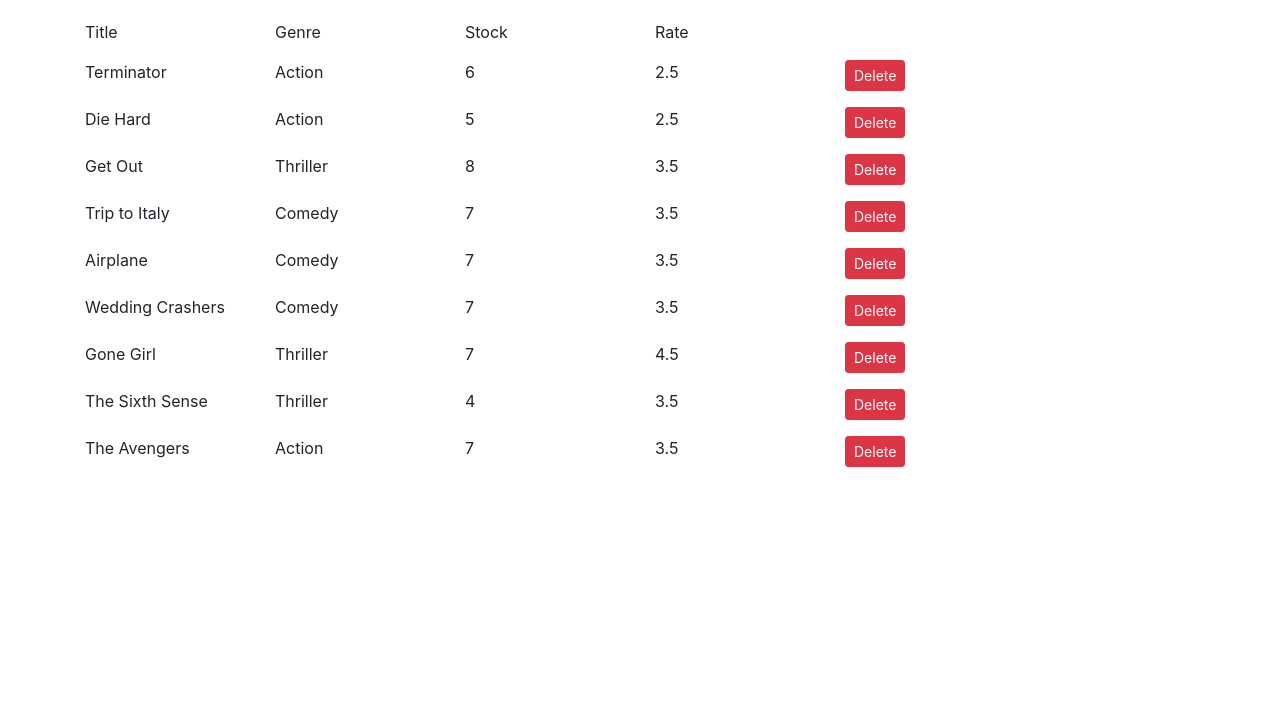
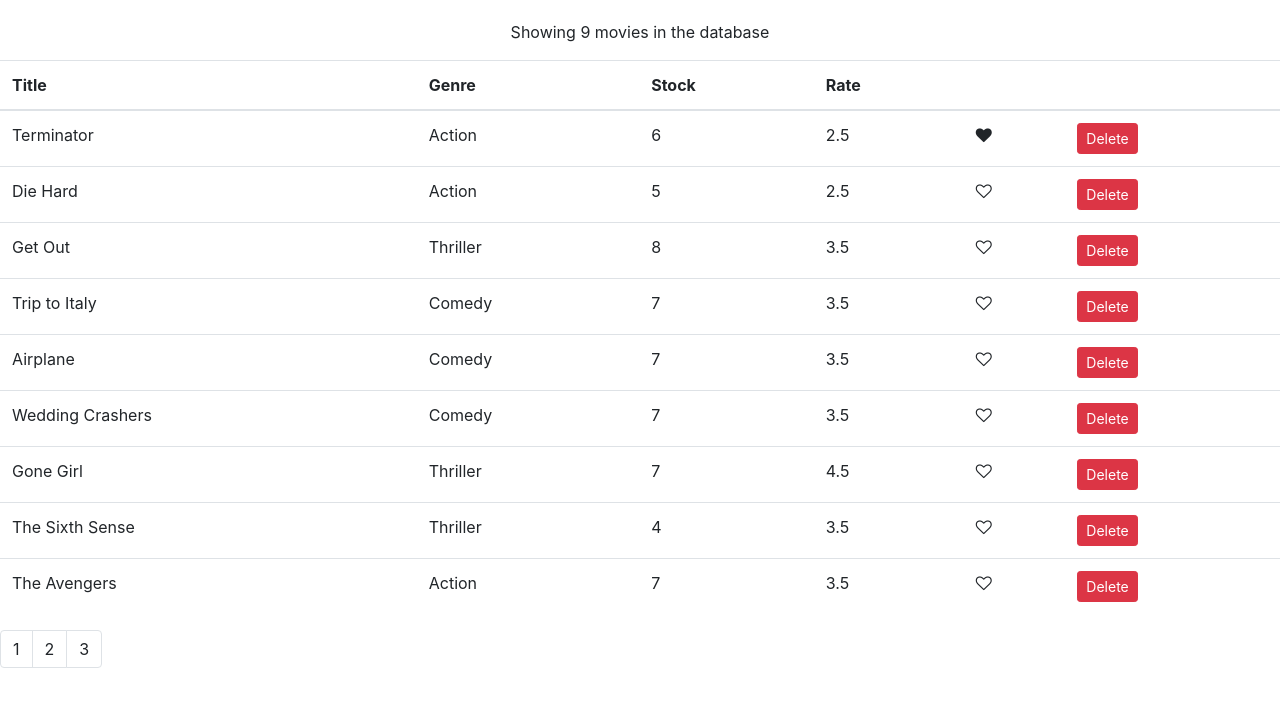
Before and after one commit to rrayavarapu60/tutorials, a React (Create React App) app in the folder vidly/: page / in a window 1280 px wide. Shown: the top 706 px of the page. Built offline with nearby package versions, Linux system fonts and the light colour scheme.

Commit message:
more changes to the app

```diff
--- a/vidly/package.json
+++ b/vidly/package.json
@@ -5,6 +5,7 @@
   "dependencies": {
     "bootstrap": "^4.1.1",
     "font-awesome": "^4.7.0",
+    "lodash": "^4.17.10",
     "react": "^16.11.0",
     "react-dom": "^16.11.0",
     "react-scripts": "3.2.0"
--- /dev/null
+++ b/vidly/src/components/common/like.jsx
@@ -0,0 +1,20 @@
+import React, { Component } from "react";
+import "font-awesome/css/font-awesome.min.css";
+
+const Like = props => {
+  let classname = "fa fa-heart";
+  if (!props.liked) {
+    classname += "-o";
+  }
+
+  return (
+    <i
+      className={classname}
+      aria-hidden="true"
+      style={{ cursor: "pointer" }}
+      onClick={props.onClick}
+    ></i>
+  );
+};
+
+export default Like;
--- /dev/null
+++ b/vidly/src/components/common/pagination.jsx
@@ -0,0 +1,23 @@
+import React, { Component } from "react";
+import _ from "lodash";
+
+const Pagination = props => {
+  const { itemsCount, pageSize } = props;
+  const pagesCount = Math.ceil(itemsCount / pageSize);
+  if (pagesCount === 1) return null;
+  const pages = _.range(1, pagesCount + 1);
+
+  return (
+    <nav>
+      <ul class="pagination">
+        {pages.map(page => (
+          <li key={page} class="page-item">
+            <a class="page-link">{page}</a>
+          </li>
+        ))}
+      </ul>
+    </nav>
+  );
+};
+
+export default Pagination;
--- a/vidly/src/components/movies.jsx
+++ b/vidly/src/components/movies.jsx
@@ -1,51 +1,85 @@
 import React, { Component } from "react";
 import { getMovies } from "../services/fakeMovieService";
+import "font-awesome/css/font-awesome.min.css";
+import Like from "./common/like";
+import Pagination from "./common/pagination";
 
 class Movies extends Component {
-  state = { movies: getMovies() };
-
-  title = this.state.movies.map(c => c.title);
+  state = { movies: getMovies(), pageSize: 4 };
 
   handleDelete = movie => {
+    console.log("Delete clicked for movie: ", movie);
     const movies = this.state.movies.filter(m => m._id !== movie._id);
-    console.log(movies);
     this.setState({ movies: movies });
-    // this is a event function
   };
 
-  listitems = this.state.movies.map(c => (
-    <div className="row mb-3">
-      <div className="col-md-2 themed-grid-col">{c.title}</div>
-      <div className="col-md-2 themed-grid-col">{c.genre.name}</div>
-      <div className="col-md-2 themed-grid-col">{c.numberInStock}</div>
-      <div className="col-md-2 themed-grid-col">{c.dailyRentalRate}</div>
+  handleLike = movie => {
+    console.log("Heart clicked");
+    const movies = [...this.state.movies];
+    const index = movies.indexOf(movie);
+    movies[index] = { ...movies[index] };
+    movies[index].liked = !movies[index].liked;
+    this.setState({ movies });
+  };
 
-      <div className="col-md-2 themed-grid-col">
-        <button
-          type="submit"
-          className="btn btn-sm btn-danger"
-          onClick={() => this.handleDelete(c)}
-        >
-          Delete
-        </button>
-      </div>
-    </div>
-  ));
+  handlePageChange = page => {
+    console.log("page clicked");
+  };
 
   render() {
     // console.log(this.state);
 
+    const { length: moviesCount } = this.state.movies;
+
+    if (moviesCount === 0)
+      return <p align="center">There are no movies to show in the database</p>;
+
     return (
-      <div className="container">
-        <div class="row mb-3">
-          <div className="col-md-2 themed-grid-col">Title</div>
-          <div className="col-md-2 themed-grid-col">Genre</div>
-          <div className="col-md-2 themed-grid-col">Stock</div>
-          <div className="col-md-2 themed-grid-col">Rate</div>
-          <div className="col-md-2 themed-grid-col"></div>
-        </div>
-        {this.listitems}
-      </div>
+      <React.Fragment>
+        <p align="center">Showing {moviesCount} movies in the database</p>
+        <table className="table">
+          <thead>
+            <tr>
+              <th>Title</th>
+              <th>Genre</th>
+              <th>Stock</th>
+              <th>Rate</th>
+              <th></th>
+              <th></th>
+            </tr>
+          </thead>
+          <tbody>
+            {this.state.movies.map(movie => (
+              <tr key={movie._id}>
+                <td>{movie.title}</td>
+                <td>{movie.genre.name}</td>
+                <td>{movie.numberInStock}</td>
+                <td>{movie.dailyRentalRate}</td>
+                <td>
+                  <Like
+                    liked={movie.liked}
+                    onClick={() => this.handleLike(movie)}
+                  />
+                </td>
+                <td>
+                  <button
+                    type="submit"
+                    className="btn btn-sm btn-danger"
+                    onClick={() => this.handleDelete(movie)}
+                  >
+                    Delete
+                  </button>
+                </td>
+              </tr>
+            ))}
+          </tbody>
+        </table>
+        <Pagination
+          itemsCount={moviesCount}
+          pageSize={this.state.pageSize}
+          onPageChange={this.handlePageChange}
+        />
+      </React.Fragment>
     );
   }
 }
--- a/vidly/src/services/fakeMovieService.js
+++ b/vidly/src/services/fakeMovieService.js
@@ -7,7 +7,8 @@
     genre: { _id: "5b21ca3eeb7f6fbccd471818", name: "Action" },
     numberInStock: 6,
     dailyRentalRate: 2.5,
-    publishDate: "2018-01-03T19:04:28.809Z"
+    publishDate: "2018-01-03T19:04:28.809Z",
+    liked: "true"
   },
   {
     _id: "5b21ca3eeb7f6fbccd471816",
```
Also changed, not shown: vidly/src/archives/movies.jsx (deleted, +0 -59 lines), vidly/src/archives/movies_old.jsx (added, +53 -0 lines), 1 other file (tests, documents, lock files or other folders).
